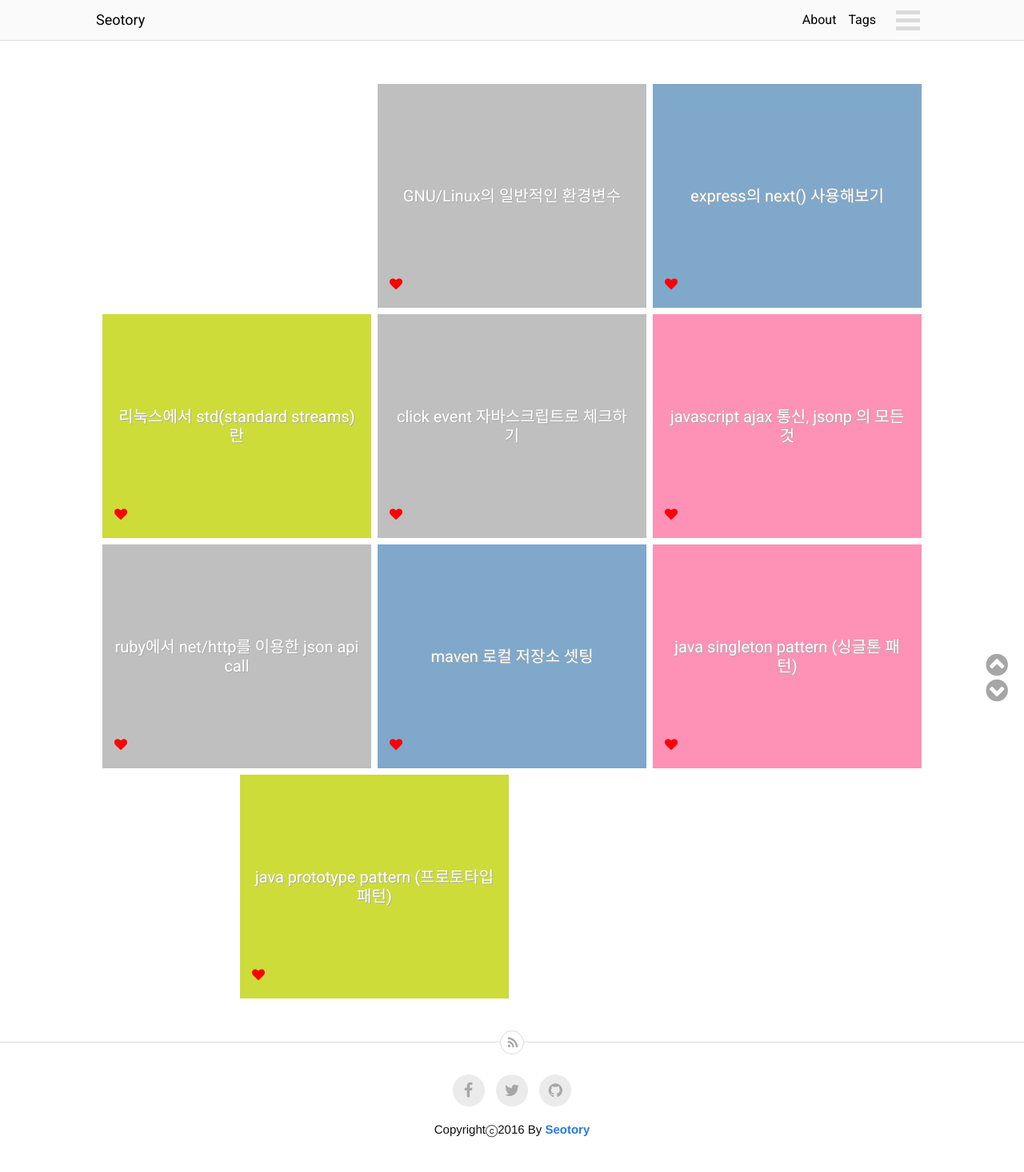
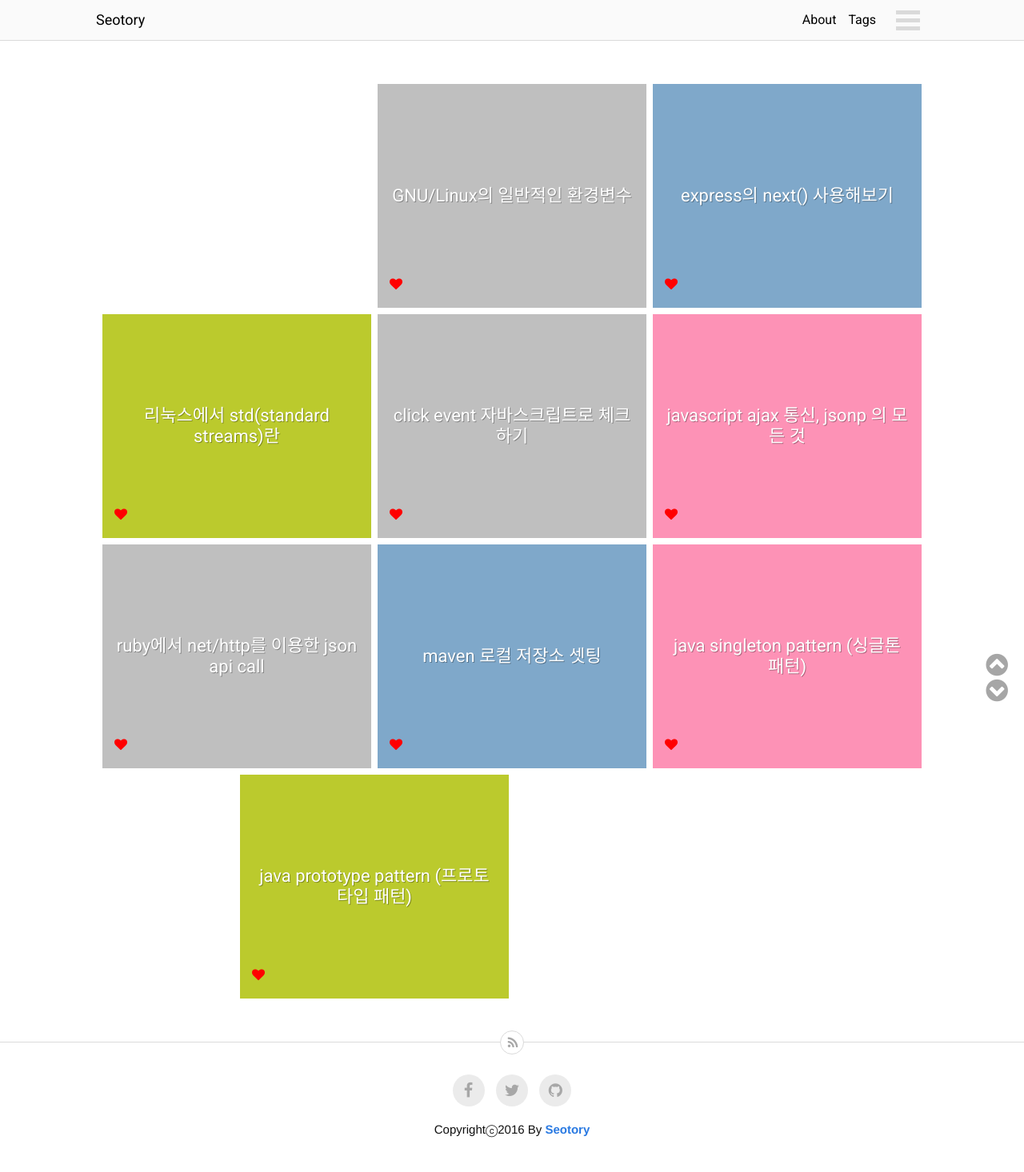
Before and after one commit to seotory/seotory.github.io, a Jekyll site: the page built from index.html, in a window 1280 px wide. Shown: the whole page at 80% size. Built offline with Jekyll 4.4.1, drawn with Linux system fonts in a browser that asks for light colours; nearby versions of some CDN libraries; the list of posts is cut into pages by our own code; comment, search, counter and statistics services are not loaded.

Commit message:
edit css

```diff
--- a/_includes/footerScript.html
+++ b/_includes/footerScript.html
@@ -67,7 +67,7 @@ function log ( msg ) {
   // main
   var
   beforeColor = '',
-  colorSet = ['#CDDC39','#FFC107','#FD92B6','#7FA8CA','#BFBFBF'],
+  colorSet = ['#BBCA2D','#FFC107','#FD92B6','#7FA8CA','#BFBFBF'],
   colorStr = function () {
     var rNum = Math.floor((Math.random() * colorSet.length));
     return colorSet[rNum];
--- a/_includes/head.html
+++ b/_includes/head.html
@@ -20,6 +20,8 @@
   -->
   <link rel="stylesheet" href="//fonts.googleapis.com/css?family=Roboto:400,700">
   <link rel="stylesheet" href="//fonts.googleapis.com/css?family=Open Sans:400,700">
+
+  <link rel="stylesheet" href="//fonts.googleapis.com/earlyaccess/notosanskr.css">
 
   <!-- fontawesome -->
   <link rel="stylesheet" href="//maxcdn.bootstrapcdn.com/font-awesome/4.5.0/css/font-awesome.min.css">
--- a/_sass/_base.scss
+++ b/_sass/_base.scss
@@ -201,7 +201,7 @@ hr.line {
   color: #ddd;
   background-color: #ddd;
   margin-top: 50px;
-  margin-bottom: 35px;
+  margin-bottom: 50px;
 }
 
 hr.dot {
--- a/_sass/_layout.scss
+++ b/_sass/_layout.scss
@@ -163,10 +163,11 @@ article {
     vertical-align: middle;
     width: 100%;
     height: inherit;
-    font-size: 20px;
+    font-size: 22px;
+    font-weight: 400;
     line-height: 120%;
     text-align: center;
-    text-shadow: 1px 1px 0px #aaa;
+    text-shadow: 1px 1px 0px rgba(0,0,0,0.3);
   }
 
   &-body {
@@ -181,6 +182,7 @@ article {
     &-contents {
       height: 222px;
       overflow: hidden;
+      font-weight: 300;
       &--hide {
         display: none;
       }
--- a/css/main.scss
+++ b/css/main.scss
@@ -5,7 +5,7 @@
 
 // Our variables
 // base-font-family: 'Nanum Gothic', Helvetica, Arial, sans-serif;
-$base-font-family:   Roboto, sans-serif;
+$base-font-family:   Roboto, 'Noto Sans KR', sans-serif;
 $footer-font-family: "Lora","Helvetica Neue",Helvetica,Arial,sans-serif;
 $base-font-weight:   400;
 $base-font-size:     16px;
--- a/index.html
+++ b/index.html
@@ -21,9 +21,9 @@ layout: default
           <div class="cube-body-wrap">
             <div class="cube-body-contents cube-body-contents--hide">
               {% if post.description %}
-                {{ post.description | strip_html }}
+                {{ post.description | strip_html }} [더보기]
               {% else %}
-                {{ post.excerpt | strip_html | truncatewords: 40 }}
+                {{ post.excerpt | strip_html | truncatewords: 40 }} [더보기]
               {% endif %}
             </div>
             <div class="cube-body-info-wrap">
```
